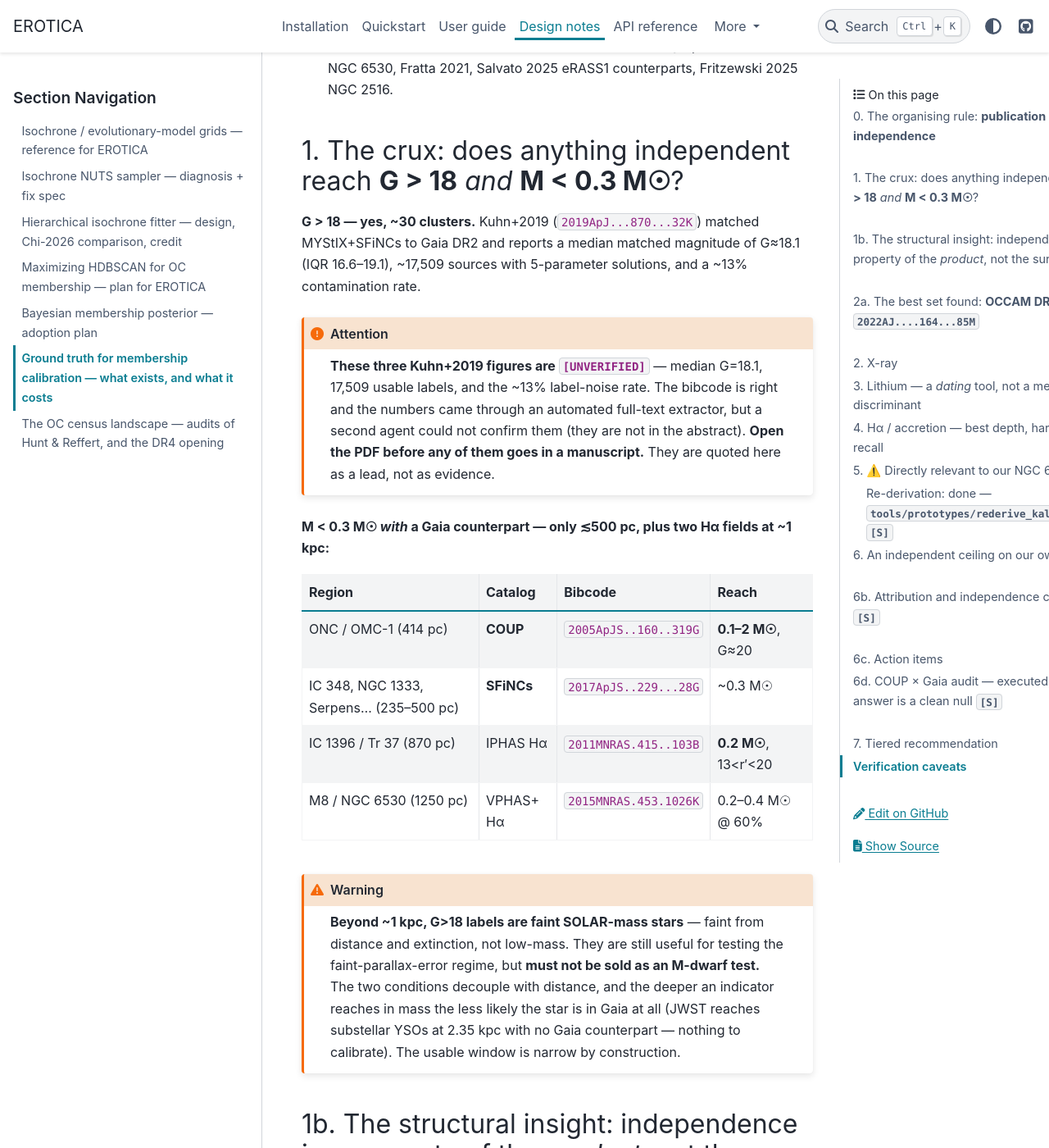
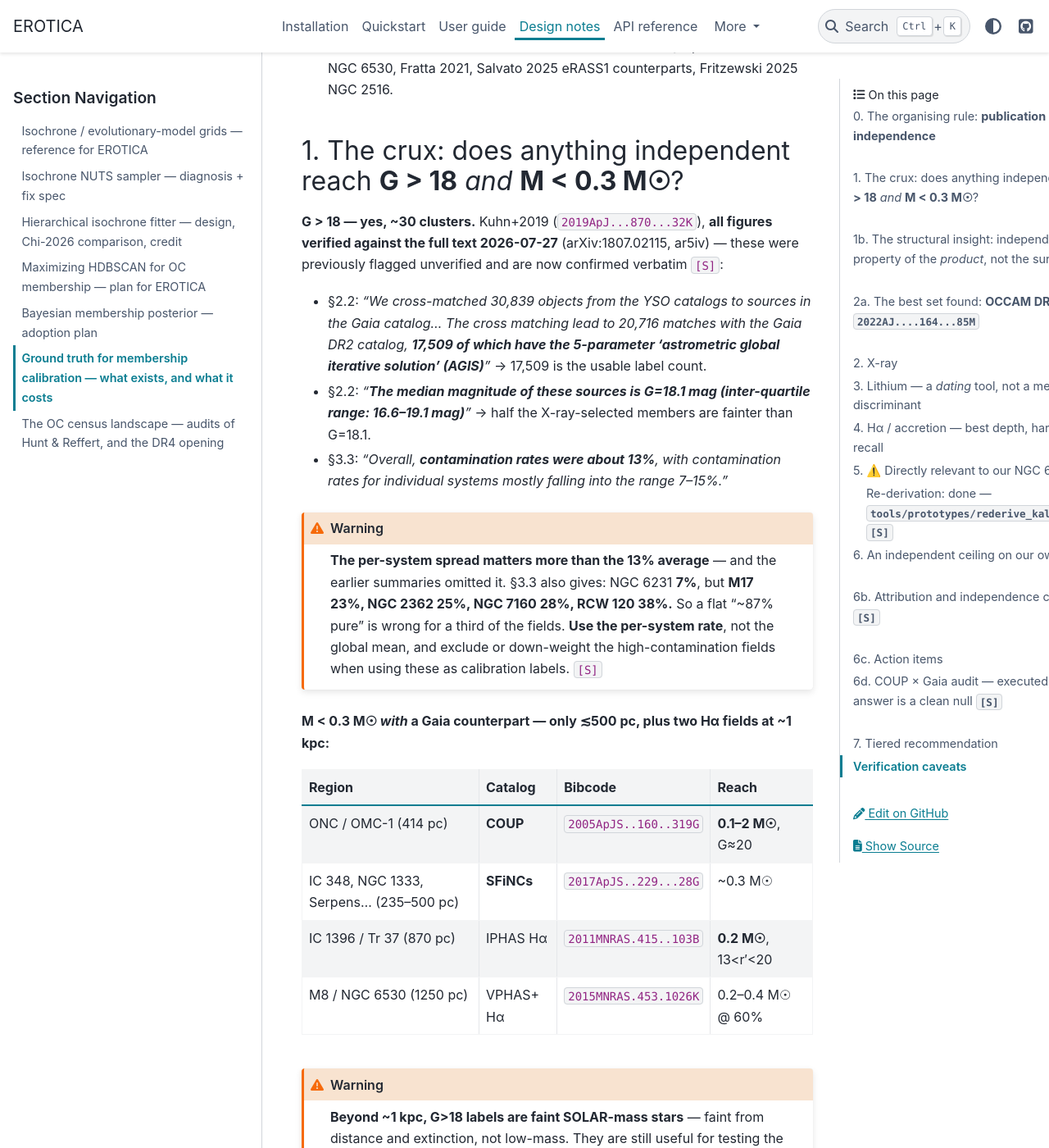
Before and after one commit to notluquis/erotica, a Sphinx documentation site: the page built from docs/design-notes/membership_ground_truth.md, in a window 1280 px wide and 1400 px high, scrolled down 679 px. Shown: the whole window at 82% size. Built offline with Sphinx 7.4.7 and the PyData theme 0.15.4, drawn with Linux system fonts in a browser that asks for light colours; some of the changed text lies outside the part shown.

Commit message:
docs: verify the Kuhn+2019 figures in full text, and record the per-system spread
The three figures flagged [UNVERIFIED] are now confirmed verbatim from
arXiv:1807.02115 (ar5iv), section 2.2 and 3.3: 30,839 YSOs cross-matched,
20,716 Gaia DR2 matches, 17,509 with 5-parameter AGIS solutions; median
magnitude G=18.1 with IQR 16.6-19.1; contamination "about 13%", individual
systems "mostly falling into the range 7-15%".

Bonus the earlier summaries dropped, and it changes how the labels should be
used: section 3.3 also lists NGC 6231 at 7% but M17 23%, NGC 2362 25%,
NGC 7160 28% and RCW 120 38%. A flat "~87% pure" is therefore wrong for a
substantial fraction of the fields. Recorded that the per-system rate must be
used rather than the global mean, and that high-contamination fields should be
excluded or down-weighted when these serve as calibration labels.

Co-Authored-By: Claude Opus 5 (1M context) <noreply@anthropic.com>

````diff
--- a/docs/design-notes/membership_ground_truth.md
+++ b/docs/design-notes/membership_ground_truth.md
@@ -17,15 +17,23 @@ better first filter than the indicator type.
 
 ## 1. The crux: does anything independent reach **G > 18** *and* **M < 0.3 M☉**?
 
-**G > 18 — yes, ~30 clusters.** Kuhn+2019 (`2019ApJ...870...32K`) matched MYStIX+SFiNCs to Gaia DR2
-and reports a median matched magnitude of G≈18.1 (IQR 16.6–19.1), ~17,509 sources with 5-parameter
-solutions, and a ~13% contamination rate.
+**G > 18 — yes, ~30 clusters.** Kuhn+2019 (`2019ApJ...870...32K`), **all figures verified against the
+full text 2026-07-27** (arXiv:1807.02115, ar5iv) — these were previously flagged unverified and are
+now confirmed verbatim `[S]`:
 
-```{attention}
-**These three Kuhn+2019 figures are `[UNVERIFIED]`** — median G=18.1, 17,509 usable labels, and the
-~13% label-noise rate. The bibcode is right and the numbers came through an automated full-text
-extractor, but a second agent could not confirm them (they are not in the abstract). **Open the PDF
-before any of them goes in a manuscript.** They are quoted here as a lead, not as evidence.
+- §2.2: *"We cross-matched 30,839 objects from the YSO catalogs to sources in the Gaia catalog… The
+  cross matching lead to 20,716 matches with the Gaia DR2 catalog, **17,509 of which have the
+  5-parameter 'astrometric global iterative solution' (AGIS)**"* → 17,509 is the usable label count.
+- §2.2: *"**The median magnitude of these sources is G=18.1 mag (inter-quartile range: 16.6–19.1
+  mag)**"* → half the X-ray-selected members are fainter than G=18.1.
+- §3.3: *"Overall, **contamination rates were about 13%**, with contamination rates for individual
+  systems mostly falling into the range 7–15%."*
+
+```{warning}
+**The per-system spread matters more than the 13% average** — and the earlier summaries omitted it.
+§3.3 also gives: NGC 6231 **7%**, but **M17 23%, NGC 2362 25%, NGC 7160 28%, RCW 120 38%.** So a flat
+"~87% pure" is wrong for a third of the fields. **Use the per-system rate**, not the global mean, and
+exclude or down-weight the high-contamination fields when using these as calibration labels. `[S]`
 ```
 
 **M < 0.3 M☉ *with* a Gaia counterpart — only ≲500 pc, plus two Hα fields at ~1 kpc:**
@@ -122,9 +130,8 @@ mode, measured independently, by someone else.** Cite it.
   spanning **0.1–2 M☉**. **No paper has ever re-derived COUP membership against Gaia** (40 of 369
   citing papers checked) — a genuine literature gap, i.e. an opening. `[S]`
 
-**Label-noise floor — assume labels are impure, but verify the number.** Kuhn+2019 §3.3 reportedly
-gives ~13% contamination for MYStIX/SFiNCs (~87% pure) `[UNVERIFIED — see the box in §1]`. Two
-figures that *were* independently verified and can be used now: **Jadhav+2026 WD audit**, >13%
+**Label-noise floor — VERIFIED** (Kuhn+2019 §3.3): ~13% overall, per-system 7-15% but reaching 38%
+in RCW 120 — use the per-system rate, not the mean (§1). Two further verified figures: **Jadhav+2026 WD audit**, >13%
 contamination in cluster cores and **>48% in tidal tails** `[S]`; and **OCCAM DR17** (§2b), where
 9.3% of Cantat-Gaudin members at P>0.7 fail an independent RV test and 19.8% fail on [Fe/H] `[S]`.
 
@@ -393,7 +400,7 @@ and verify all known methods."* That lane is open. `[S]`
 |---|---|---|
 | **Calibration with negatives** | Kashyap Cyg OB2 `J/ApJS/269/10` | ready-made 3-class labels + accuracies, Gaia-free |
 | **Bright-end purity** | **OCCAM DR17** `occam_member-DR17.fits` | spatial-cone selection, ~24,700 real negatives, parallax never used |
-| **Scale + negatives** | MYStIX `table7`, SFiNCs `xsources` | large label set; assume impure (Kuhn figure unverified) |
+| **Scale + negatives** | MYStIX `table7`, SFiNCs `xsources` | 17,509 usable labels; ~13% noise, per-system up to 38% |
 | **Faint Hα negatives at scale** | IGAPS `V/165/igapsdr1` `emitter=0` | ~300M tested sources, graded |
 | **M < 0.3 M☉** | COUP, nearest SFiNCs, Barentsen IC 1396, Kalari M8 | only sets reaching the low-mass regime |
 | **Purity only** | SPICY `J/ApJS/254/33`, Li/EAGLES | no completeness; spectroscopic sets die at G≈18 |
````
